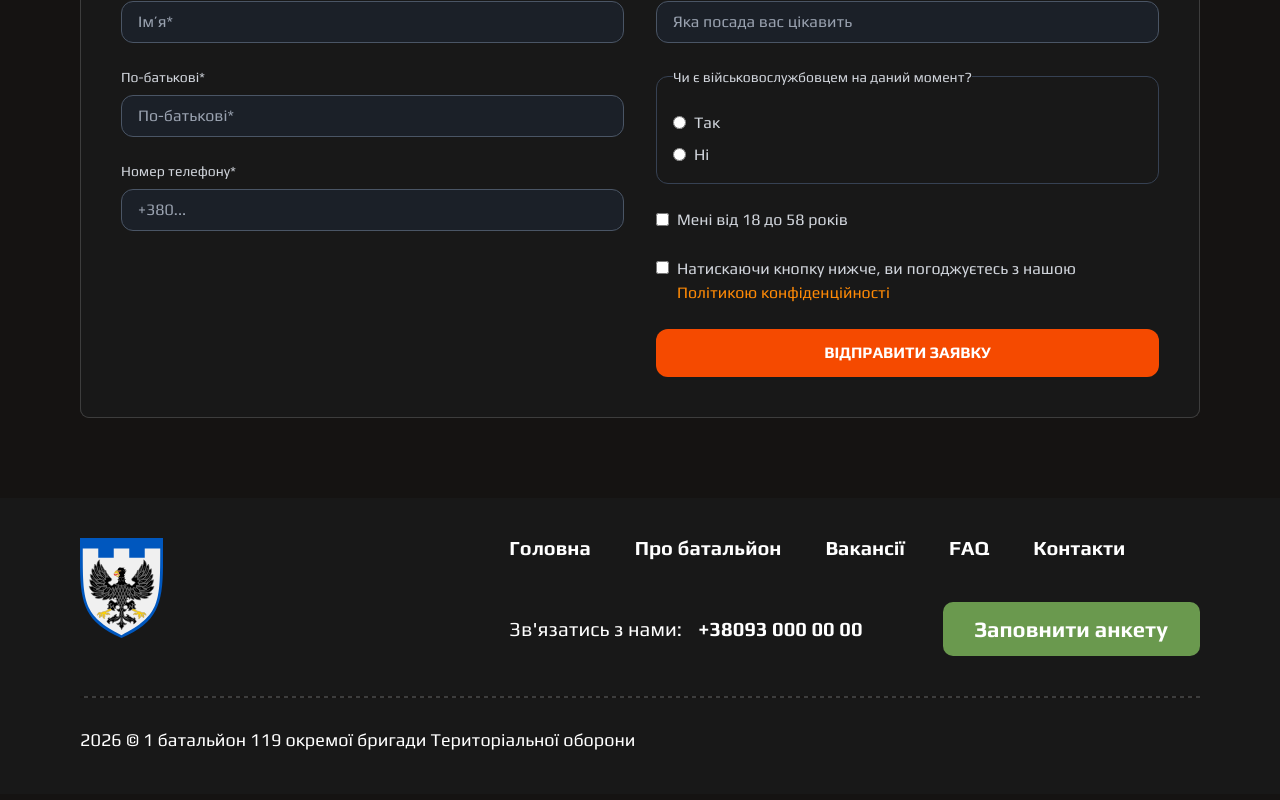
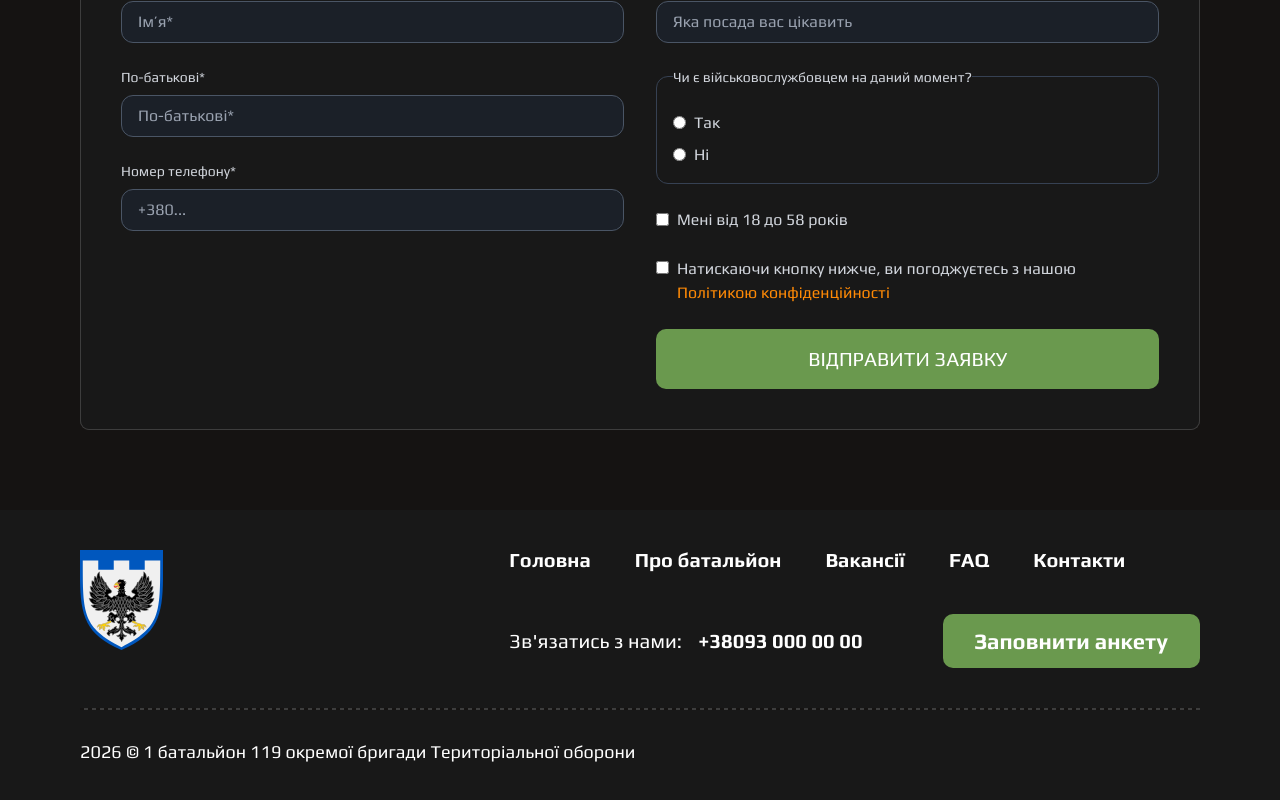
Before and after one commit to NatalyKrvch/162bat, a Next.js app: page / in a window 1280 px wide. Shown: the part 4036-4836 px from the top of the page. Built offline with nearby package versions, Linux system fonts and the light colour scheme.

Commit message:
feat: update Button component to accept dynamic type prop and replace native button in ContactForm with custom Button component

```diff
--- a/src/components/Buttons/Button/Button.tsx
+++ b/src/components/Buttons/Button/Button.tsx
@@ -7,6 +7,7 @@ import { getButtonVariantClasses } from './helpers/getButtonVariantClasses';
 import type { ButtonProps } from './types';
 
 const Button = ({
+  type = "button",
   disabled,
   onClick,
   children,
@@ -19,7 +20,7 @@ const Button = ({
       data-testid={BUTTON_TEST_ID}
       onClick={onClick}
       disabled={disabled}
-      type="button"
+      type={type}
       className={twMerge(
         'rounded-default w-full cursor-pointer text-lg leading-none transition-colors disabled:cursor-default lg:text-xl',
         getButtonVariantClasses(variant),
--- a/src/components/Forms/ContactForm/ContactForm.tsx
+++ b/src/components/Forms/ContactForm/ContactForm.tsx
@@ -1,5 +1,6 @@
 'use client';
 
+import { Button } from '@/components/Buttons/Button';
 import { SubmitHandler, useForm } from 'react-hook-form';
 
 const ContactForm = ({ data }: ContactFormProps) => {
@@ -214,12 +215,9 @@ const ContactForm = ({ data }: ContactFormProps) => {
           </div>
 
           <div>
-            <button
-              type="submit"
-              className="w-full rounded-xl bg-orange-600 py-3 font-semibold text-white transition hover:bg-orange-500"
-            >
-              {submit}
-            </button>
+            <Button variant="primary" type="submit">
+              {submit}{' '}
+            </Button>
           </div>
         </div>
       </form>
```
